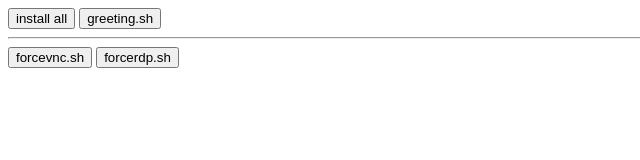
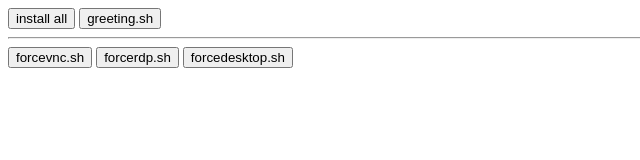
Before and after one commit to liniuxchan/worldlina, a plain HTML site: page index.html in a window 1280 px wide. Shown: the whole page, without its empty margins (0-640 px from the left). Drawn offline with Linux system fonts and the light colour scheme.

Commit message:
ちょっと進んだ！

```diff
--- a/index.html
+++ b/index.html
@@ -25,5 +25,6 @@
 <hr></hr>
 <button onclick="copyToClipboard('bash <(curl -sSL https://liniuxchan.github.io/worldlina/forcevnc.sh)')">forcevnc.sh</button>
 <button onclick="copyToClipboard('bash <(curl -sSL https://liniuxchan.github.io/worldlina/forcerdp.sh)')">forcerdp.sh</button>
+<button onclick="copyToClipboard('bash <(curl -sSL https://liniuxchan.github.io/worldlina/forcedesktop.sh)')">forcedesktop.sh</button>
 </body>
 </html>
```
Also changed, not shown: 1 other file.
